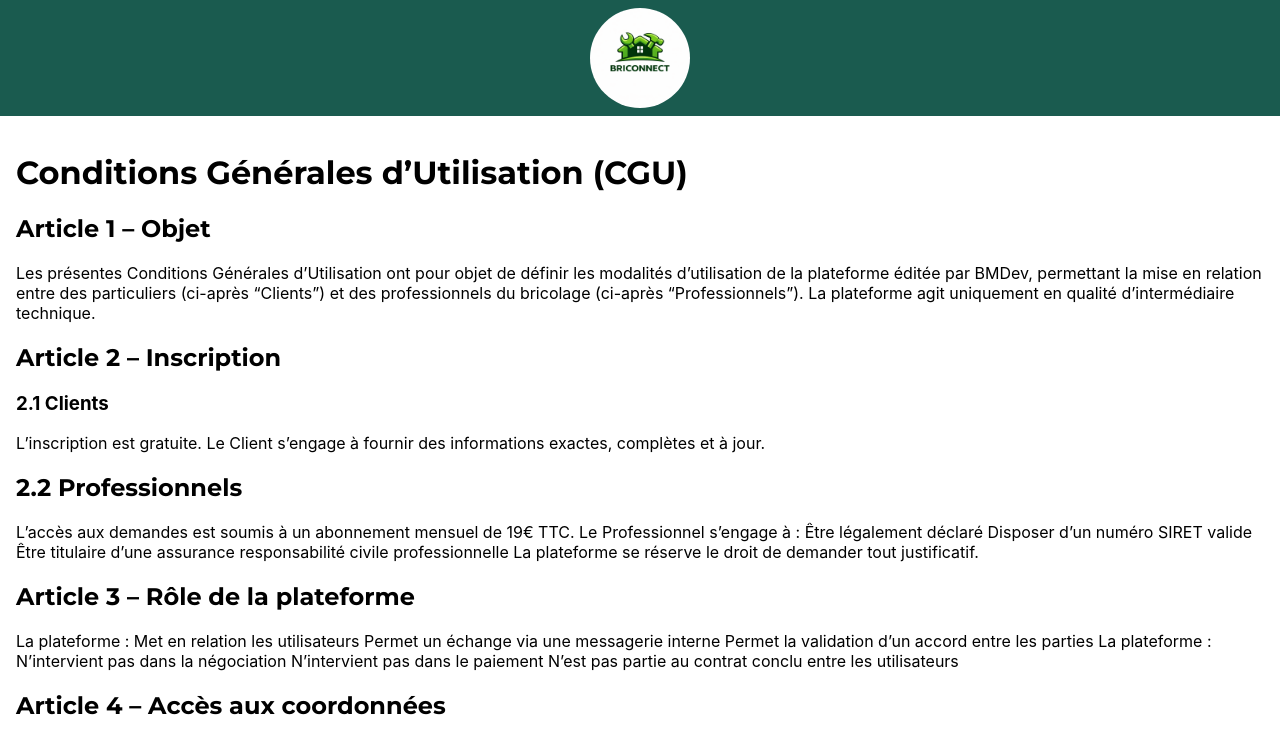
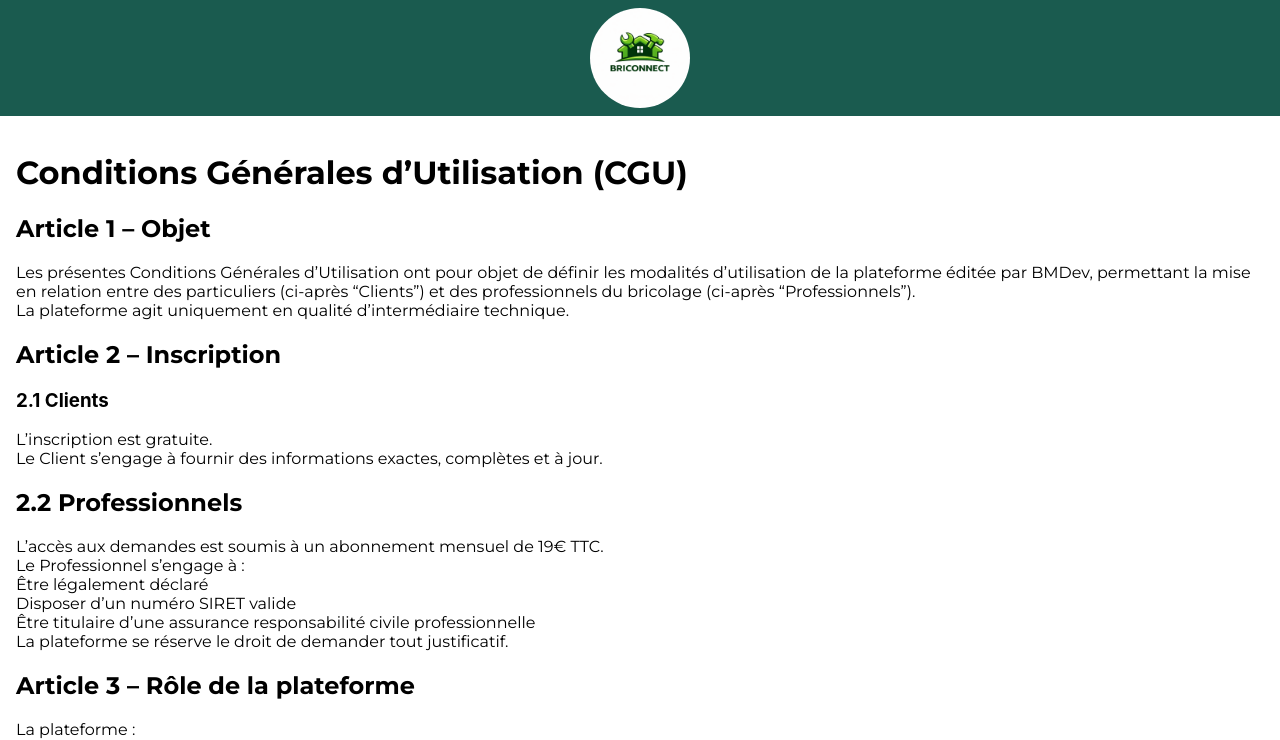
Before and after one commit to brucemvl/bricolanding, a React (Create React App) app: page /Utilisation in a window 1280 px wide. Shown: the top 740 px of the page. Built offline with nearby package versions, Linux system fonts and the light colour scheme; a web font is replaced by a local one.

Commit message:
mentions et cgu

```diff
--- a/src/pages/Confidentialite.jsx
+++ b/src/pages/Confidentialite.jsx
@@ -86,9 +86,12 @@ Nous ne stockons aucune donnée bancaire.
 
    <h2>10. Hébergement</h2>
    <p>
-Les données sont hébergées par :
-[Nom de l’hébergeur] (ex : Vercel, AWS, OVH)
-[Adresse]
+Les données sont hébergées par :<br></br>
+Vercel Inc.<br></br>
+440 N Barranca Ave #4133<br />
+Covina, CA 91723<br />
+États-Unis<br />
+Site web : https://vercel.com
   </p>
 
   <h2>11. Cookies</h2>
--- a/src/pages/Mentions.jsx
+++ b/src/pages/Mentions.jsx
@@ -8,60 +8,67 @@ function Mentions(){
             <h1>Mentions légales</h1>
 
 <h2>1. Éditeur du site</h2>
+<p>
+Le présent site est édité par :<br></br>
 
-Le présent site est édité par :
-
-BMDev
-Micro-entreprise
-SIRET : 9409122490001
-Siège social : 1 rue du soleil levant, 92140 Clamart
-Email : bruce.monnerville@hotmail.fr
+BMDev<br></br>
+Micro-entreprise<br></br>
+SIRET : 9409122490001<br></br>
+Siège social : 1 rue du soleil levant, 92140 Clamart<br></br>
+Email : bruce.monnerville@hotmail.fr<br></br>
 
 Le responsable de la publication est : Bruce Monnerville
+</p>
+<h2>2. Hébergement</h2>
+<p>
+Le site est hébergé par :<br></br>
 
-<h2>2. Hébergement</h2>
-
-Le site est hébergé par :
-
-[Nom de l’hébergeur]
-[Adresse de l’hébergeur]
-[Site web de l’hébergeur]
-
+Vercel Inc.<br></br>
+440 N Barranca Ave #4133<br />
+Covina, CA 91723<br />
+États-Unis<br />
+Site web : https://vercel.com
+</p>
 <h2>3. Propriété intellectuelle</h2>
-
-L’ensemble du contenu du site (textes, images, logos, éléments graphiques, structure, etc.) est la propriété exclusive de BMDev, sauf mention contraire.
+<p>
+L’ensemble du contenu du site (textes, images, logos, éléments graphiques, structure, etc.) est la propriété exclusive de BMDev, sauf mention contraire.<br></br>
 
 Toute reproduction, représentation, modification ou exploitation, totale ou partielle, sans autorisation préalable est interdite.
+</p>
 
 <h2>4. Responsabilité</h2>
+<p>
+BMDev met tout en œuvre pour assurer l’exactitude des informations diffusées sur le site.<br></br>
 
-BMDev met tout en œuvre pour assurer l’exactitude des informations diffusées sur le site.
+Toutefois, l’éditeur ne saurait être tenu responsable :<br></br>
 
-Toutefois, l’éditeur ne saurait être tenu responsable :
-
-Des erreurs ou omissions
-D’une indisponibilité du service
-De tout dommage résultant de l’utilisation du site
+Des erreurs ou omissions<br></br>
+D’une indisponibilité du service<br></br>
+De tout dommage résultant de l’utilisation du site<br></br>
 
 La plateforme agit uniquement en tant qu’intermédiaire de mise en relation entre utilisateurs.
+</p>
 
 <h2>5. Données personnelles</h2>
-
-Les informations collectées via le site sont traitées conformément à la réglementation en vigueur.
+<p>
+Les informations collectées via le site sont traitées conformément à la réglementation en vigueur.<br></br>
 
 Pour en savoir plus, consultez la Politique de confidentialité.
+</p>
 
 <h2>6. Cookies</h2>
-
-Le site peut utiliser des cookies afin d’améliorer l’expérience utilisateur et mesurer l’audience.
+<p>
+Le site peut utiliser des cookies afin d’améliorer l’expérience utilisateur et mesurer l’audience.<br></br>
 
 L’utilisateur peut configurer ses préférences via son navigateur.
+</p>
 
 <h2>7. Contact</h2>
-
-Pour toute question ou demande d’information :
+<p>
+Pour toute question ou demande d’information :<br></br>
 
 Email : bruce.monnerville@hotmail.fr
+</p>
         </div>
     )
 
--- a/src/pages/Utilisation.jsx
+++ b/src/pages/Utilisation.jsx
@@ -11,133 +11,144 @@ return (
 
 
 <h2>Article 1 – Objet</h2>
-
-Les présentes Conditions Générales d’Utilisation ont pour objet de définir les modalités d’utilisation de la plateforme éditée par BMDev, permettant la mise en relation entre des particuliers (ci-après “Clients”) et des professionnels du bricolage (ci-après “Professionnels”).
+<p>
+Les présentes Conditions Générales d’Utilisation ont pour objet de définir les modalités d’utilisation de la plateforme éditée par BMDev, permettant la mise en relation entre des particuliers (ci-après “Clients”) et des professionnels du bricolage (ci-après “Professionnels”).<br></br>
 
 La plateforme agit uniquement en qualité d’intermédiaire technique.
-
+</p>
 <h2>Article 2 – Inscription</h2>
 
 <h3>2.1 Clients</h3>
-
-L’inscription est gratuite.
+<p>
+L’inscription est gratuite.<br></br>
 Le Client s’engage à fournir des informations exactes, complètes et à jour.
+</p>
 
 <h2>2.2 Professionnels</h2>
+<p>
+L’accès aux demandes est soumis à un abonnement mensuel de 19€ TTC.<br></br>
 
-L’accès aux demandes est soumis à un abonnement mensuel de 19€ TTC.
+Le Professionnel s’engage à :<br></br>
 
-Le Professionnel s’engage à :
-
-Être légalement déclaré
-Disposer d’un numéro SIRET valide
-Être titulaire d’une assurance responsabilité civile professionnelle
+Être légalement déclaré<br></br>
+Disposer d’un numéro SIRET valide<br></br>
+Être titulaire d’une assurance responsabilité civile professionnelle<br></br>
 
 La plateforme se réserve le droit de demander tout justificatif.
+</p>
 
 <h2>Article 3 – Rôle de la plateforme</h2>
+<p>
+La plateforme :<br></br>
 
-La plateforme :
+Met en relation les utilisateurs<br></br>
+Permet un échange via une messagerie interne<br></br>
+Permet la validation d’un accord entre les parties<br></br>
 
-Met en relation les utilisateurs
-Permet un échange via une messagerie interne
-Permet la validation d’un accord entre les parties
+La plateforme :<br></br>
 
-La plateforme :
-
-N’intervient pas dans la négociation
-N’intervient pas dans le paiement
-N’est pas partie au contrat conclu entre les utilisateurs
+N’intervient pas dans la négociation<br></br>
+N’intervient pas dans le paiement<br></br>
+N’est pas partie au contrat conclu entre les utilisateurs<br></br>
+</p>
 
 <h2>Article 4 – Accès aux coordonnées</h2>
 <p>
-L’accès aux coordonnées personnelles (téléphone, email) est conditionné à la validation d’un accord entre les utilisateurs via la plateforme.
+L’accès aux coordonnées personnelles (téléphone, email) est conditionné à la validation d’un accord entre les utilisateurs via la plateforme.<br></br>
 
 Toute tentative de contournement de la plateforme pourra entraîner la suspension du compte.
 </p>
 
 <h2>Article 5 – Responsabilité</h2>
+<p>
+La responsabilité de la plateforme ne saurait être engagée en cas :<br></br>
 
-La responsabilité de la plateforme ne saurait être engagée en cas :
+De mauvaise exécution d’une prestation<br></br>
+De litige entre utilisateurs<br></br>
+De dommages causés par un Professionnel<br></br>
+De non-paiement entre parties<br></br>
 
-De mauvaise exécution d’une prestation
-De litige entre utilisateurs
-De dommages causés par un Professionnel
-De non-paiement entre parties
-
-Les utilisateurs contractent directement entre eux sous leur seule responsabilité.
+Les utilisateurs contractent directement entre eux sous leur seule responsabilité.<br></br>
 
 La plateforme ne garantit ni la qualité des prestations, ni la solvabilité des utilisateurs, ni la bonne exécution des travaux.
+</p>
+<h2>Article 6 – Abonnement</h2>
+<p>
+L’abonnement :<br></br>
 
-<h2>Article 6 – Abonnement</h2>
+Est mensuel<br></br>
+Est reconduit automatiquement sauf résiliation<br></br>
+Peut être résilié à tout moment depuis l’espace utilisateur<br></br>
+Ne donne lieu à aucun remboursement pour le mois en cours<br></br>
 
-L’abonnement :
-
-Est mensuel
-Est reconduit automatiquement sauf résiliation
-Peut être résilié à tout moment depuis l’espace utilisateur
-Ne donne lieu à aucun remboursement pour le mois en cours
-
-Les paiements sont sécurisés et gérés par un prestataire tiers spécialisé (ex : Stripe).
-La plateforme ne stocke aucune donnée bancaire.
+Les paiements sont sécurisés et gérés par un prestataire tiers spécialisé (ex : Stripe).<br></br>
+La plateforme ne stocke aucune donnée bancaire.<br></br>
 
 La plateforme se réserve le droit de suspendre un compte en cas de non-respect des CGU ou de défaut de paiement.
+</p>
 
 <h2>Article 7 – Messagerie</h2>
-
-La plateforme met à disposition un système de messagerie interne.
+<p>
+La plateforme met à disposition un système de messagerie interne.<br></br>
 
 Les échanges peuvent être modérés ou analysés afin de garantir la sécurité des utilisateurs et prévenir les fraudes.
+</p>
 
 <h2>Article 8 – Système de notation</h2>
-
-Les utilisateurs peuvent s’évaluer mutuellement.
+<p>
+Les utilisateurs peuvent s’évaluer mutuellement.<br></br>
 
 Tout avis abusif, diffamatoire ou frauduleux pourra être supprimé sans préavis.
+</p>
 
 <h2>Article 9 – Comportements interdits</h2>
+<p>
+Il est interdit aux utilisateurs de :<br></br>
 
-Il est interdit aux utilisateurs de :
-
-Fournir de fausses informations
-Contourner la plateforme pour éviter un abonnement
-Publier des contenus illégaux ou frauduleux
+Fournir de fausses informations<br></br>
+Contourner la plateforme pour éviter un abonnement<br></br>
+Publier des contenus illégaux ou frauduleux<br></br>
 Porter atteinte aux autres utilisateurs (harcèlement, menaces, etc.)
-
+</p>
 
 <h2>Article 10 – Suspension / suppression de compte</h2>
-
+<p>
 La plateforme se réserve le droit de suspendre ou supprimer un compte, sans préavis, en cas de non-respect des présentes CGU.
+</p>
 
 <h2>Article 11 – Données personnelles</h2>
+<p>
+Les données collectées sont nécessaires au fonctionnement de la plateforme.<br></br>
 
-Les données collectées sont nécessaires au fonctionnement de la plateforme.
+Conformément à la réglementation en vigueur, les utilisateurs disposent :<br></br>
 
-Conformément à la réglementation en vigueur, les utilisateurs disposent :
+D’un droit d’accès<br></br>
+D’un droit de rectification<br></br>
+D’un droit de suppression<br></br>
 
-D’un droit d’accès
-D’un droit de rectification
-D’un droit de suppression
-
-Les données ne sont pas revendues.
+Les données ne sont pas revendues.<br></br>
 
 Pour plus d’informations, consulter la Politique de confidentialité.
+</p>
 
 <h2>Article 12 – Disponibilité du service</h2>
-
+<p>
 La plateforme ne garantit pas un accès continu, sans interruption ou sans erreur au service.
+</p>
 
 <h2>Article 13 – Modification des CGU</h2>
-
-La plateforme se réserve le droit de modifier les présentes CGU à tout moment.
+<p>
+La plateforme se réserve le droit de modifier les présentes CGU à tout moment.<br></br>
 
 Les utilisateurs seront informés en cas de modification.
+</p>
 
 <h2>Article 14 – Droit applicable et litiges</h2>
-
-Les présentes CGU sont régies par le droit français.
+<p>
+Les présentes CGU sont régies par le droit français.<br></br>
 
 Tout litige relève de la compétence des tribunaux du siège social de l’éditeur.
+</p>
 
 <h2>Article 15 – Contact</h2>
 
```
